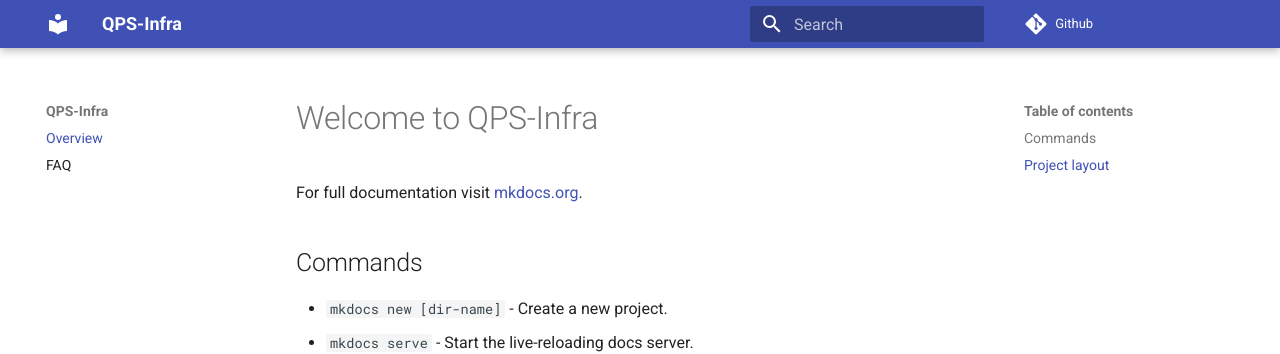
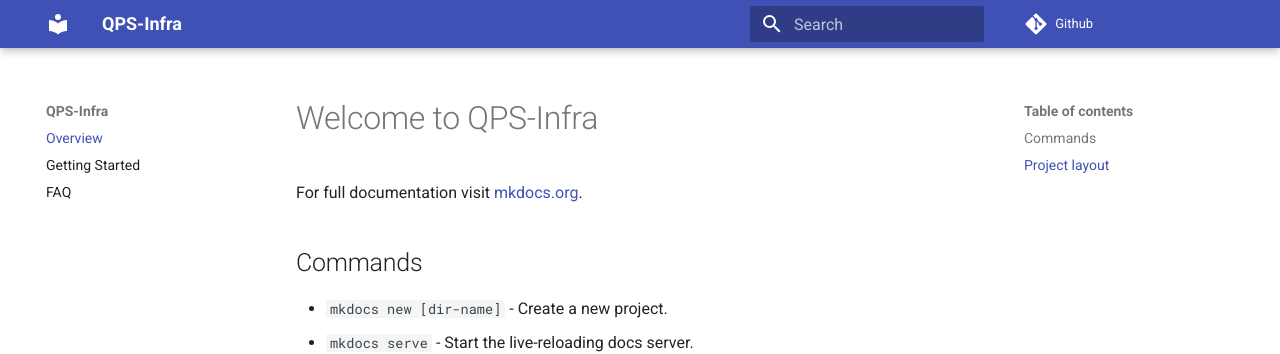
Before and after one commit to zebrunner/community-edition, an MkDocs documentation site: the page built from docs/index.md, in a window 1280 px wide. Shown: the top 354 px of the page. Built offline with MkDocs 1.6.1 and Material for MkDocs 9.7.7, drawn with Linux system fonts in a browser that asks for light colours; comment, search, counter and statistics services are not loaded; old or Windows-style settings are respelled for this version of MkDocs.

Commit message:
added getting_started docs

```diff
--- a/mkdocs.yml
+++ b/mkdocs.yml
@@ -2,6 +2,7 @@
 
 pages:
     - Overview: index.md
+    - Getting Started: getting_started.md
     - FAQ: faq.md
 
 theme:
```
Also changed, not shown: docs/getting_started.md (added, +1 -0 lines).
